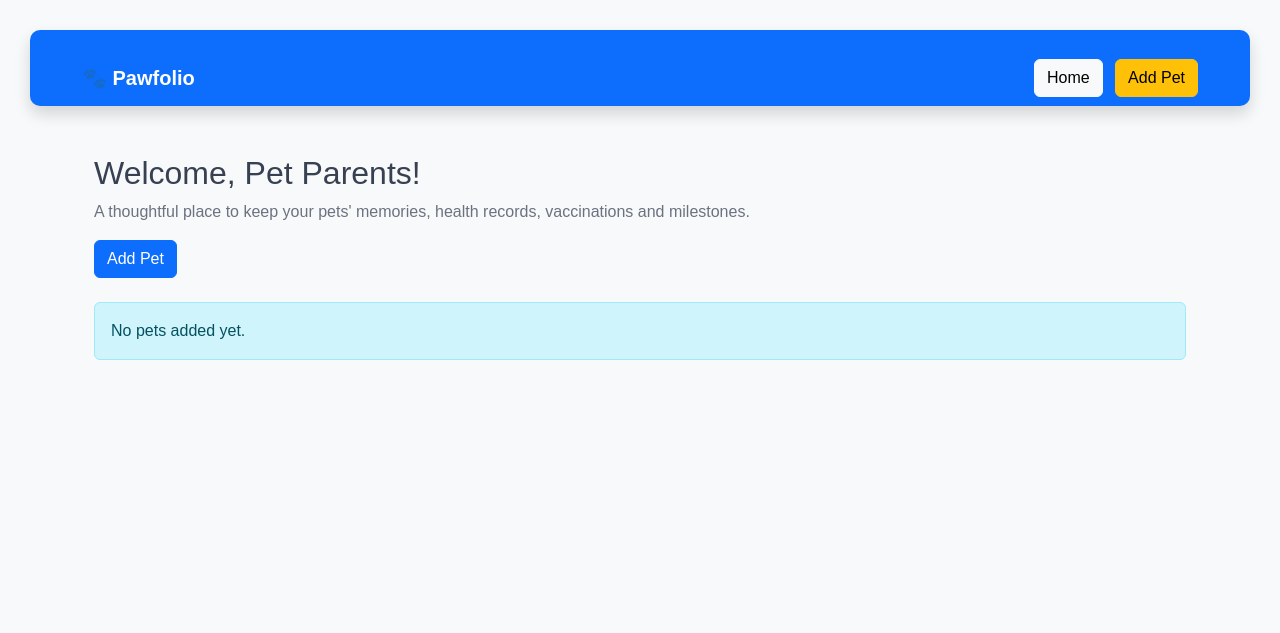
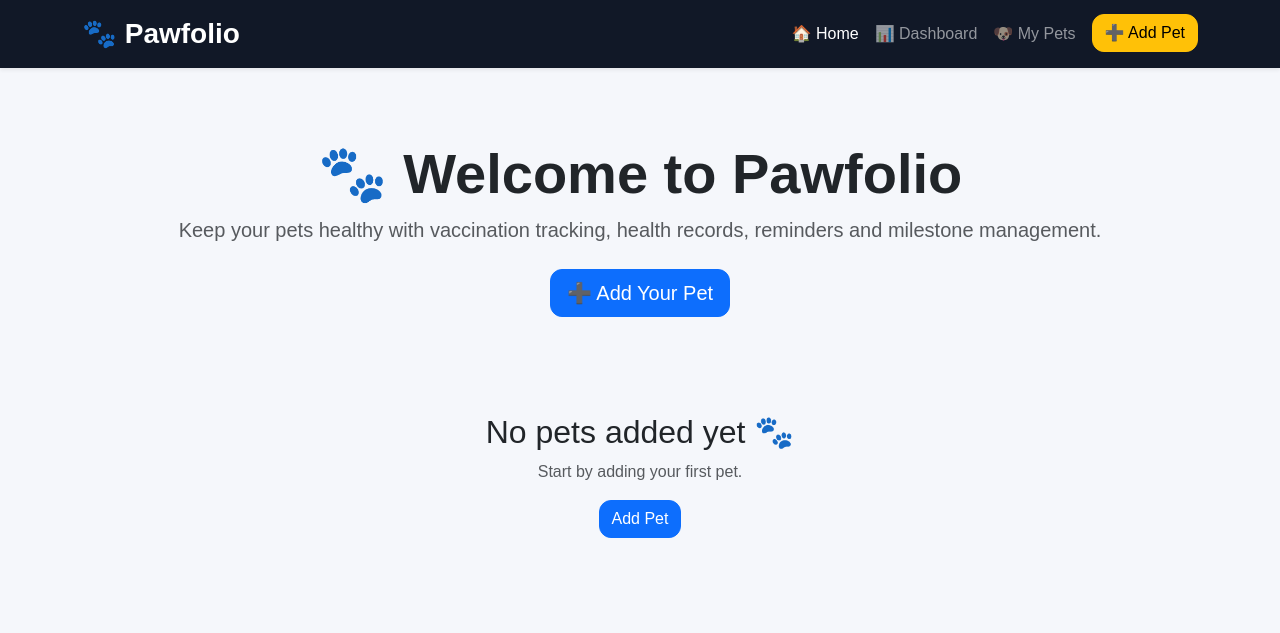
Before and after one commit to rishikatoch/pawfolio, a Flask app: page / in a window 1280 px wide. Shown: the top 633 px of the page. Run offline with Flask 3, Linux system fonts and the light colour scheme; data that the repository does not hold is empty.

Commit message:
Improve Pawfolio UI with Booststrap navbar homepage redesign

```diff
--- a/app/static/style.css
+++ b/app/static/style.css
@@ -1,49 +1,42 @@
 body {
-    background-color: #f5f7fa;
-    font-family: Arial, sans-serif;
-    padding: 30px;
+    background: #f5f7fb;
+    font-family: Arial, Helvetica, sans-serif;
 }
 
-nav {
-    background-color: #2563eb;
-    color: white;
-    padding: 15px;
-    border-radius: 10px;
+.navbar {
+    background: #111827 !important;
 }
 
-nav h1 {
-    color: white;
-    margin: 0;
+.card {
+    border: none;
+    border-radius: 18px;
+    overflow: hidden;
+    box-shadow: 0 8px 25px rgba(0, 0, 0, .08);
+    transition: all .3s ease;
 }
 
-.container {
-    margin-top: 20px;
+.card:hover {
+    transform: translateY(-8px);
+    box-shadow: 0 18px 40px rgba(0, 0, 0, .15);
 }
 
-h2 {
-    color: #374151;
+.card-img-top {
+    height: 260px;
+    object-fit: cover;
 }
 
-p {
-    color: #6b7280;
+.card-body {
+    padding: 1.5rem;
 }
 
-button {
-    background-color: #2563eb;
-    color: white;
-    border: none;
-    padding: 10px 20px;
-    border-radius: 8px;
-    cursor: pointer;
-}
-.pet-card {
-    background-color: white;
-    padding: 20px;
-    margin-top: 25px;
-    border-radius: 10px;
-    box-shadow: 0px 2px 8px rgba(0,0,0,0.1);
+.card-footer {
+    padding: 1rem 1.5rem 1.5rem;
 }
 
-.pet-card h3 {
-    color: #2563eb;
+.btn {
+    border-radius: 12px;
 }
+
+.badge {
+    font-size: .9rem;
+}
--- a/app/templates/base.html
+++ b/app/templates/base.html
@@ -2,50 +2,63 @@
 <html lang="en">
 
 <head>
-
     <meta charset="UTF-8">
-
-    <meta name="viewport"
-          content="width=device-width, initial-scale=1">
+    <meta name="viewport" content="width=device-width, initial-scale=1.0">
 
     <title>Pawfolio</title>
 
-    <link href="https://cdn.jsdelivr.net/npm/bootstrap@5.3.7/dist/css/bootstrap.min.css"
-          rel="stylesheet">
+    <!-- Bootstrap CSS -->
+    <link href="https://cdn.jsdelivr.net/npm/bootstrap@5.3.7/dist/css/bootstrap.min.css" rel="stylesheet">
 
-    <link rel="stylesheet"
-          href="{{ url_for('static', filename='style.css') }}">
-
+    <!-- Your custom CSS -->
+    <link rel="stylesheet" href="{{ url_for('static', filename='style.css') }}">
 </head>
 
-<body class="bg-light">
+<body>
 
-<nav class="navbar navbar-expand-lg navbar-dark bg-primary shadow">
+    <nav class="navbar navbar-expand-lg navbar-dark bg-dark shadow-sm">
 
         <div class="container">
 
-        <a class="navbar-brand fw-bold"
-           href="{{ url_for('home') }}">
-
+            <a class="navbar-brand fw-bold fs-3" href="{{ url_for('home') }}">
                 🐾 Pawfolio
-
             </a>
 
-        <div>
+            <button class="navbar-toggler" type="button" data-bs-toggle="collapse" data-bs-target="#navbarNav">
 
-            <a href="{{ url_for('home') }}"
-               class="btn btn-light me-2">
+                <span class="navbar-toggler-icon"></span>
 
-                Home
+            </button>
 
+            <div class="collapse navbar-collapse justify-content-end" id="navbarNav">
+
+                <ul class="navbar-nav">
+
+                    <li class="nav-item">
+                        <a class="nav-link active" href="{{ url_for('home') }}">
+                            🏠 Home
                         </a>
+                    </li>
 
-            <a href="{{ url_for('add_pet') }}"
-               class="btn btn-warning">
+                    <li class="nav-item">
+                        <a class="nav-link" href="#">
+                            📊 Dashboard
+                        </a>
+                    </li>
 
-                Add Pet
+                    <li class="nav-item">
+                        <a class="nav-link" href="{{ url_for('home') }}">
+                            🐶 My Pets
+                        </a>
+                    </li>
 
+                    <li class="nav-item ms-2">
+                        <a class="btn btn-warning" href="{{ url_for('add_pet') }}">
+                            ➕ Add Pet
                         </a>
+                    </li>
+
+                </ul>
 
             </div>
 
@@ -53,13 +66,13 @@
 
     </nav>
 
-<div class="container mt-5">
+    <div class="container mt-4">
+        {% block content %}
+        {% endblock %}
+    </div>
 
-    {% block content %}
-
-    {% endblock %}
-
-</div>
+    <!-- Bootstrap JavaScript -->
+    <script src="https://cdn.jsdelivr.net/npm/bootstrap@5.3.7/dist/js/bootstrap.bundle.min.js"></script>
 
 </body>
 
--- a/app/templates/index.html
+++ b/app/templates/index.html
@@ -2,89 +2,121 @@
 
 {% block content %}
 
-<div class="container mt-4">
+<div class="container py-5">
 
-    <h2>Welcome, Pet Parents!</h2>
+    <div class="text-center mb-5">
+        <h1 class="display-4 fw-bold">
+            🐾 Welcome to Pawfolio
+        </h1>
 
-    <p>
-        A thoughtful place to keep your pets' memories,
-        health records, vaccinations and milestones.
+        <p class="lead text-muted">
+            Keep your pets healthy with vaccination tracking,
+            health records, reminders and milestone management.
         </p>
 
-    <a href="{{ url_for('add_pet') }}" class="btn btn-primary mb-4">
-        Add Pet
+        <a href="{{ url_for('add_pet') }}" class="btn btn-primary btn-lg mt-2">
+            ➕ Add Your Pet
         </a>
+    </div>
 
     {% if pets %}
 
-    <div class="row">
+    <div class="row g-4">
 
         {% for pet in pets %}
 
-        <div class="col-md-6 col-lg-4 mb-4">
+        <div class="col-lg-4 col-md-6">
 
-            <div class="card shadow-lg h-100">
+            <div class="card h-100">
 
                 {% if pet.photo %}
 
                 <a href="{{ url_for('pet_profile', id=pet.id) }}">
-                    <img
-                        src="{{ url_for('static', filename='uploads/' + pet.photo) }}"
-                        class="card-img-top"
-                        style="height:300px; object-fit:cover;"
+                    <img src="{{ url_for('static', filename='uploads/' + pet.photo) }}" class="card-img-top"
                         alt="{{ pet.name }}">
                 </a>
 
                 {% else %}
 
-                <div class="text-center p-5">
-                    📷 No Photo Available
+                <div class="text-center p-5 bg-light">
+                    <h1>🐶</h1>
+                    <p>No Photo Available</p>
                 </div>
 
                 {% endif %}
 
                 <div class="card-body">
 
-                    <h4 class="card-title">
-                        <a href="{{ url_for('pet_profile', id=pet.id) }}">
+                    <h3 class="fw-bold">
                         {{ pet.name }}
-                        </a>
-                    </h4>
+                    </h3>
 
-                    <p><strong>Breed:</strong> {{ pet.breed }}</p>
+                    <span class="badge bg-primary mb-3">
+                        {{ pet.breed }}
+                    </span>
 
-                    <p><strong>Gender:</strong> {{ pet.gender }}</p>
-
-                    <p><strong>Age:</strong> {{ pet.age }}</p>
-
-                    <p>
-                        <strong>Weight:</strong>
-                        {{ pet.weight if pet.weight else "Not recorded" }}
+                    <p class="mb-2">
+                        <strong>Gender:</strong>
+                        {{ pet.gender }}
                     </p>
 
-                    <p>
+                    <p class="mb-2">
+                        <strong>Age:</strong>
+                        {{ pet.age }}
+                    </p>
+
+                    <p class="mb-2">
+                        <strong>Weight:</strong>
+
+                        {% if pet.weight %}
+                        {{ pet.weight }} kg
+                        {% else %}
+                        Not Recorded
+                        {% endif %}
+                    </p>
+
+                    <p class="mb-3">
                         <strong>Vaccination:</strong>
+
+                        {% if pet.vaccination_status == "Vaccinated" %}
+
+                        <span class="badge bg-success">
                             {{ pet.vaccination_status }}
+                        </span>
+
+                        {% else %}
+
+                        <span class="badge bg-warning text-dark">
+                            {{ pet.vaccination_status }}
+                        </span>
+
+                        {% endif %}
+
                     </p>
 
                 </div>
 
-                <div class="card-footer">
+                <div class="card-footer bg-white border-0">
 
-                    <a href="{{ url_for('pet_profile', id=pet.id) }}"
-                       class="btn btn-success btn-sm">
-                        View Profile
+                    <div class="d-grid gap-2">
+
+                        <a href="{{ url_for('pet_profile', id=pet.id) }}" class="btn btn-success">
+                            👁 View Profile
                         </a>
 
-                    <a href="{{ url_for('edit_pet', id=pet.id) }}"
-                       class="btn btn-warning btn-sm">
-                        Edit
+                        <div class="d-flex gap-2">
+
+                            <a href="{{ url_for('edit_pet', id=pet.id) }}" class="btn btn-warning flex-fill">
+                                ✏ Edit
                             </a>
 
-                    <a href="{{ url_for('delete_pet', id=pet.id) }}"
-                       class="btn btn-danger btn-sm">
-                        Delete
+                            <a href="{{ url_for('delete_pet', id=pet.id) }}" class="btn btn-danger flex-fill">
+                                🗑 Delete
                             </a>
+
+                        </div>
+
+                    </div>
 
                 </div>
 
@@ -98,8 +130,18 @@
 
     {% else %}
 
-    <div class="alert alert-info">
-        No pets added yet.
+    <div class="text-center py-5">
+
+        <h2>No pets added yet 🐾</h2>
+
+        <p class="text-muted">
+            Start by adding your first pet.
+        </p>
+
+        <a href="{{ url_for('add_pet') }}" class="btn btn-primary">
+            Add Pet
+        </a>
+
     </div>
 
     {% endif %}
```
Lines whose indentation alone changed are shown as unchanged.
